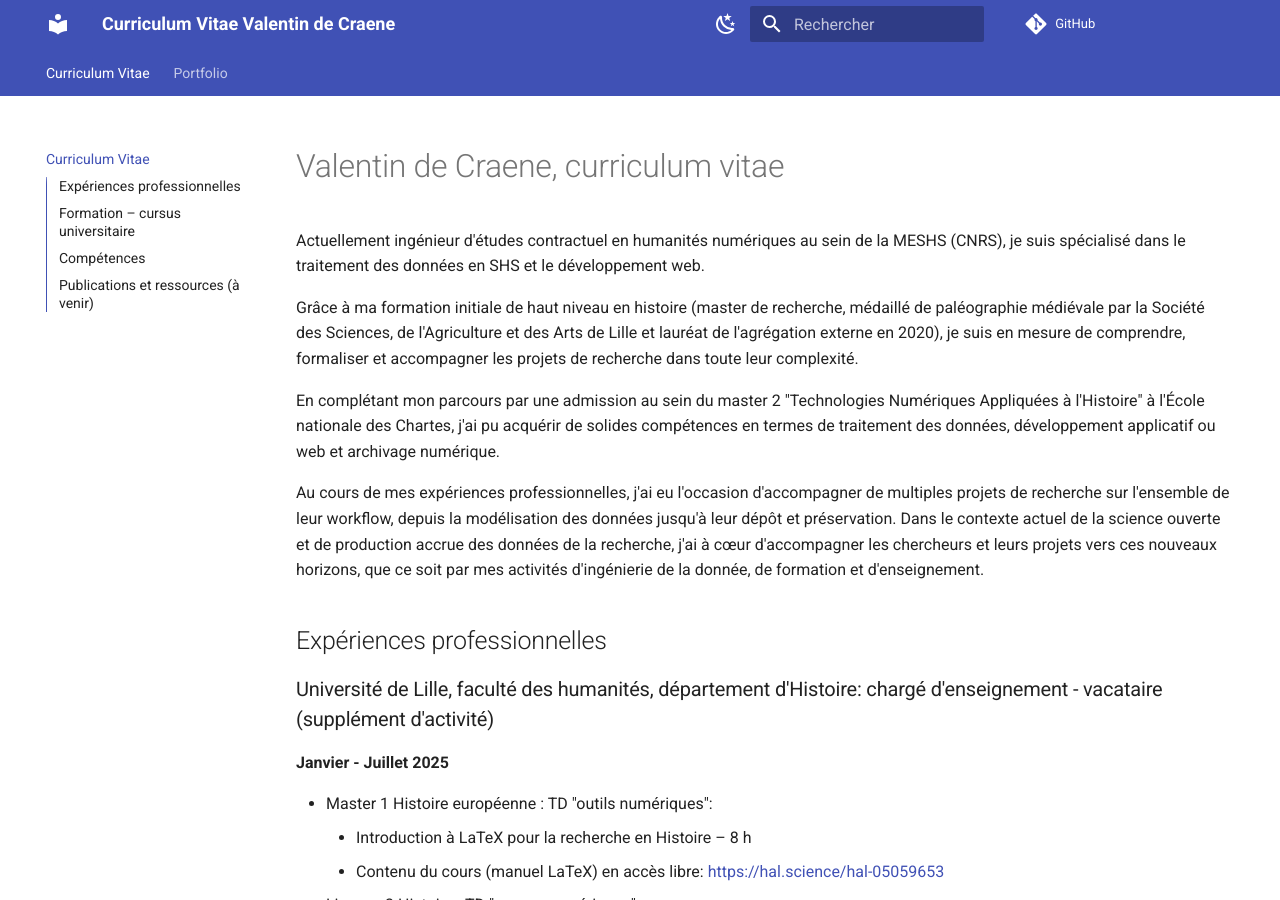
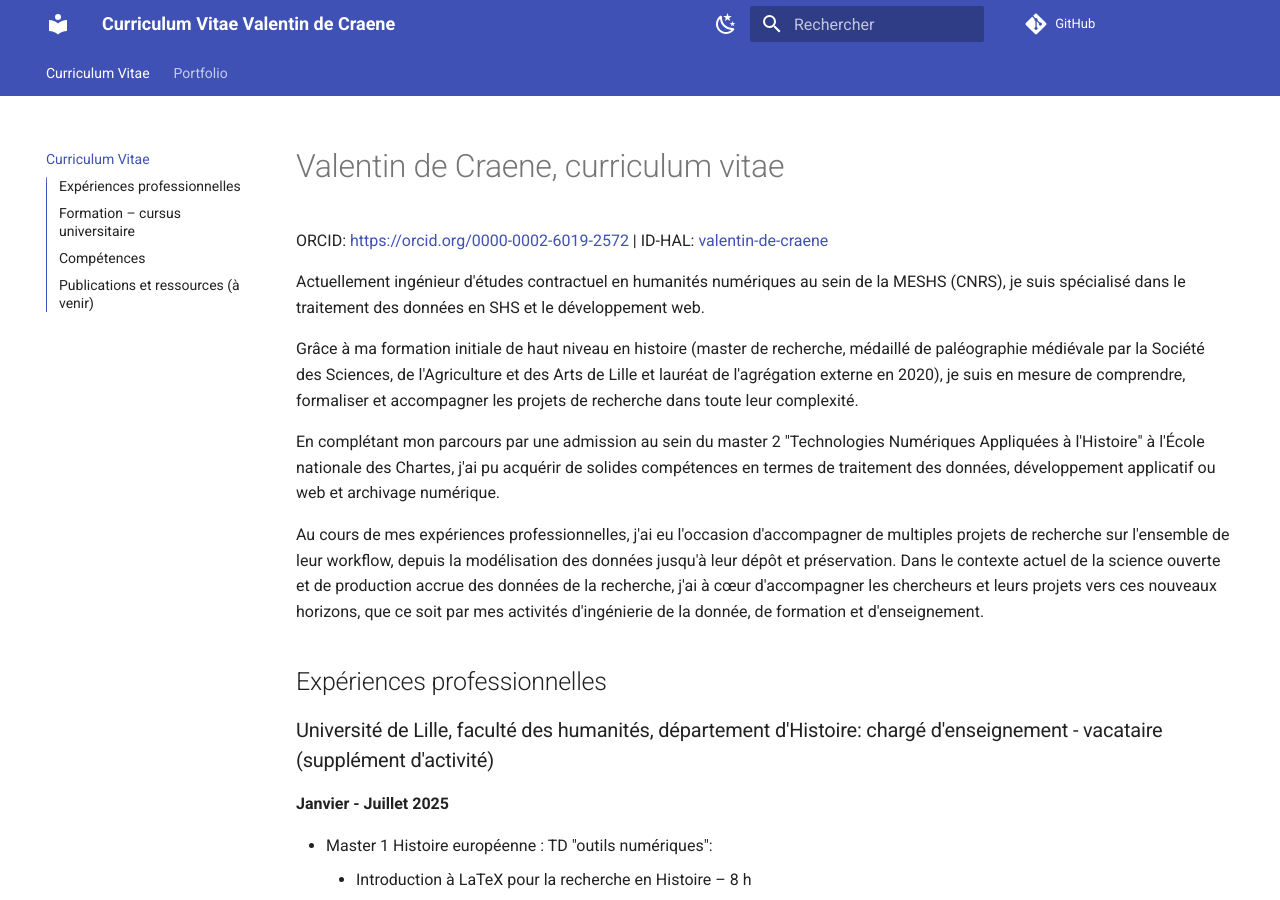
Before and after one commit to ValentinDeCraene/valentindecraene.github.io, an MkDocs documentation site: the page built from docs/index.md, in a window 1280 px wide and 900 px high. Built offline with MkDocs 1.6.1 and Material for MkDocs 9.7.7, drawn with Linux system fonts in a browser that asks for light colours.

Commit message:
Update index.md

```diff
--- a/docs/index.md
+++ b/docs/index.md
@@ -1,4 +1,6 @@
 # Valentin de Craene, curriculum vitae
+
+ORCID: [https://orcid.org/0000-0002-6019-2572](https://orcid.org/0000-0002-6019-2572) | ID-HAL: [valentin-de-craene ](https://cv.hal.science/valentin-de-craene)
 
 Actuellement ingénieur d'études contractuel en humanités numériques au sein de la MESHS (CNRS), je suis spécialisé dans le traitement des données en SHS et le développement web.
 
```
